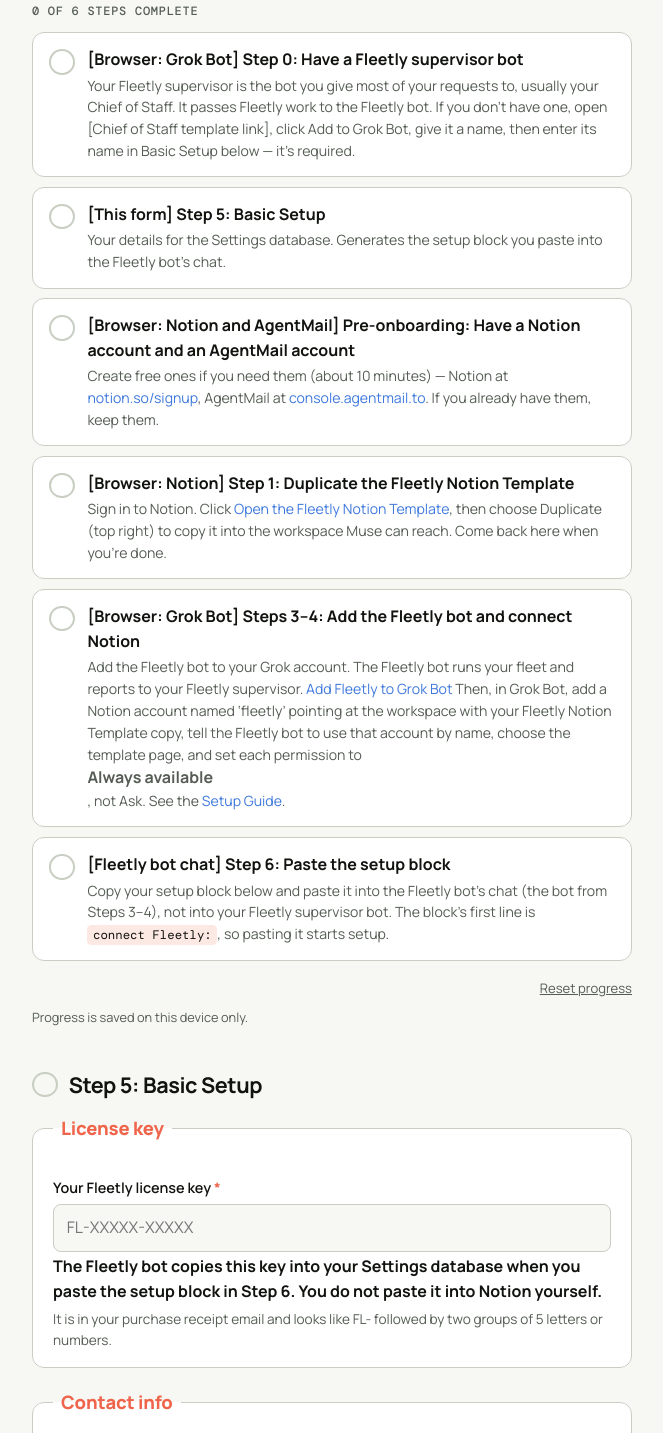
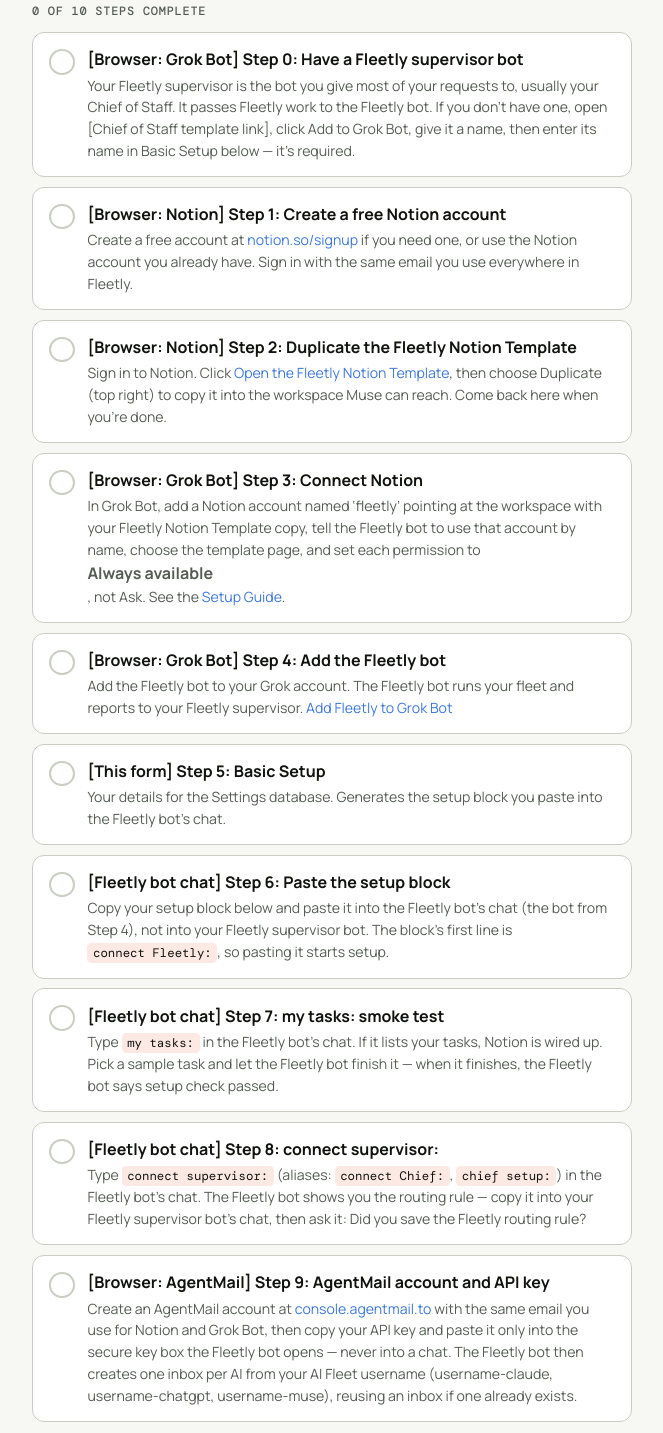
Before and after one commit to MIke24435/fleetly-site, a plain HTML site: page onboarding/index.html in a window 1280 px wide. Shown: the part 396-1829 px from the top of the page, without its empty margins (308-971 px from the left). Drawn offline with nearby package versions, Linux system fonts and the light colour scheme.

Commit message:
Onboarding form: audit fixes C (Task #154)
Checklist now follows Guide Steps 0-9 in order (Notion Step 3 before
Fleetly bot Step 4, duplicate renumbered Step 2, adds my tasks: smoke
test Step 7 and AgentMail Step 9); Part 2: one AI at a time, Claude,
ChatGPT, Muse; connect AI: is 4 steps and reuses the Step 9 inbox;
paste-instructions bullet added; Verified is the AI's last action
after my tasks:; single progress counter (0 of 10); Setup Guide link
now points to the Setup Checklist public URL; AgentMail link now
console.agentmail.to; chief setup: alias shown next to connect Chief:.

```diff
--- a/onboarding/index.html
+++ b/onboarding/index.html
@@ -177,13 +177,41 @@
   <section class="checklist" aria-label="Onboarding checklist">
     <h2>Your onboarding checklist</h2>
     <p class="sub2">Part 1 &mdash; set up your Fleetly bot (Grok Bot). Do these in order; step numbers match the Setup Guide. Your progress is saved automatically.</p>
-    <p class="progress-line" id="progress-line">0 of 6 steps complete</p>
+    <p class="progress-line" id="progress-line">0 of 10 steps complete</p>
     <ol class="steps">
       <li class="step" data-section="supervisor">
         <button type="button" class="step-check" aria-label="Mark Have a Fleetly supervisor complete"></button>
         <div class="step-body">
           <strong class="step-title">[Browser: Grok Bot] Step 0: Have a Fleetly supervisor bot</strong>
           <span class="desc">Your Fleetly supervisor is the bot you give most of your requests to, usually your Chief of Staff. It passes Fleetly work to the Fleetly bot. If you don't have one, open [Chief of Staff template link], click Add to Grok Bot, give it a name, then enter its name in Basic Setup below — it's required.</span>
+        </div>
+      </li>
+      <li class="step" data-section="notion-account">
+        <button type="button" class="step-check" aria-label="Mark Create a free Notion account complete"></button>
+        <div class="step-body">
+          <strong class="step-title">[Browser: Notion] Step 1: Create a free Notion account</strong>
+          <span class="desc">Create a free account at <a href="https://www.notion.so/signup" style="color:var(--blue);">notion.so/signup</a> if you need one, or use the Notion account you already have. Sign in with the same email you use everywhere in Fleetly.</span>
+        </div>
+      </li>
+      <li class="step" data-section="duplicate">
+        <button type="button" class="step-check" aria-label="Mark Duplicate Template complete"></button>
+        <div class="step-body">
+          <strong class="step-title">[Browser: Notion] Step 2: Duplicate the Fleetly Notion Template</strong>
+          <span class="desc">Sign in to Notion. Click <a href="https://template.fleetlybots.com" style="color:var(--blue);">Open the Fleetly Notion Template</a>, then choose Duplicate (top right) to copy it into the workspace Muse can reach. Come back here when you&rsquo;re done.</span>
+        </div>
+      </li>
+      <li class="step" data-section="connect-notion">
+        <button type="button" class="step-check" aria-label="Mark Connect Notion complete"></button>
+        <div class="step-body">
+          <strong class="step-title">[Browser: Grok Bot] Step 3: Connect Notion</strong>
+          <span class="desc">In Grok Bot, add a Notion account named &lsquo;fleetly&rsquo; pointing at the workspace with your Fleetly Notion Template copy, tell the Fleetly bot to use that account by name, choose the template page, and set each permission to <strong>Always available</strong>, not Ask. See the <a href="https://app.notion.com/p/41a5be5f195681e5bd6ad098f8c678a8" style="color:var(--blue);">Setup Guide</a>.</span>
+        </div>
+      </li>
+      <li class="step" data-section="bot">
+        <button type="button" class="step-check" aria-label="Mark Add Fleetly Bot complete"></button>
+        <div class="step-body">
+          <strong class="step-title">[Browser: Grok Bot] Step 4: Add the Fleetly bot</strong>
+          <span class="desc">Add the Fleetly bot to your Grok account. The Fleetly bot runs your fleet and reports to your Fleetly supervisor. <span id="grok-template-slot"></span></span>
         </div>
       </li>
       <li class="step" data-section="basic">
@@ -193,32 +221,32 @@
           <span class="desc">Your details for the Settings database. Generates the setup block you paste into the Fleetly bot&rsquo;s chat.</span>
         </div>
       </li>
-      <li class="step" data-section="accounts">
-        <button type="button" class="step-check" aria-label="Mark Have Notion and AgentMail accounts complete"></button>
-        <div class="step-body">
-          <strong class="step-title">[Browser: Notion and AgentMail] Pre-onboarding: Have a Notion account and an AgentMail account</strong>
-          <span class="desc">Create free ones if you need them (about 10 minutes) &mdash; Notion at <a href="https://www.notion.so/signup" style="color:var(--blue);">notion.so/signup</a>, AgentMail at <a href="https://console.agentmail.to" style="color:var(--blue);">console.agentmail.to</a>. If you already have them, keep them.</span>
-        </div>
-      </li>
-      <li class="step" data-section="duplicate">
-        <button type="button" class="step-check" aria-label="Mark Duplicate Template complete"></button>
-        <div class="step-body">
-          <strong class="step-title">[Browser: Notion] Step 1: Duplicate the Fleetly Notion Template</strong>
-          <span class="desc">Sign in to Notion. Click <a href="https://template.fleetlybots.com" style="color:var(--blue);">Open the Fleetly Notion Template</a>, then choose Duplicate (top right) to copy it into the workspace Muse can reach. Come back here when you&rsquo;re done.</span>
-        </div>
-      </li>
-      <li class="step" data-section="bot">
-        <button type="button" class="step-check" aria-label="Mark Add Fleetly Bot and Connect Notion complete"></button>
-        <div class="step-body">
-          <strong class="step-title">[Browser: Grok Bot] Steps 3&ndash;4: Add the Fleetly bot and connect Notion</strong>
-          <span class="desc">Add the Fleetly bot to your Grok account. The Fleetly bot runs your fleet and reports to your Fleetly supervisor. <span id="grok-template-slot"></span> Then, in Grok Bot, add a Notion account named &lsquo;fleetly&rsquo; pointing at the workspace with your Fleetly Notion Template copy, tell the Fleetly bot to use that account by name, choose the template page, and set each permission to <strong>Always available</strong>, not Ask. See the <a href="https://fleetlybots.com/setup" style="color:var(--blue);">Setup Guide</a>.</span>
-        </div>
-      </li>
       <li class="step" data-section="paste">
         <button type="button" class="step-check" aria-label="Mark Paste setup block complete"></button>
         <div class="step-body">
           <strong class="step-title">[Fleetly bot chat] Step 6: Paste the setup block</strong>
-          <span class="desc">Copy your setup block below and paste it into the Fleetly bot&rsquo;s chat (the bot from Steps 3&ndash;4), not into your Fleetly supervisor bot. The block&rsquo;s first line is <code>connect Fleetly:</code>, so pasting it starts setup.</span>
+          <span class="desc">Copy your setup block below and paste it into the Fleetly bot&rsquo;s chat (the bot from Step 4), not into your Fleetly supervisor bot. The block&rsquo;s first line is <code>connect Fleetly:</code>, so pasting it starts setup.</span>
+        </div>
+      </li>
+      <li class="step" data-section="smoke-test">
+        <button type="button" class="step-check" aria-label="Mark my tasks smoke test complete"></button>
+        <div class="step-body">
+          <strong class="step-title">[Fleetly bot chat] Step 7: my tasks: smoke test</strong>
+          <span class="desc">Type <code>my tasks:</code> in the Fleetly bot&rsquo;s chat. If it lists your tasks, Notion is wired up. Pick a sample task and let the Fleetly bot finish it — when it finishes, the Fleetly bot says setup check passed.</span>
+        </div>
+      </li>
+      <li class="step" data-section="connect-supervisor">
+        <button type="button" class="step-check" aria-label="Mark connect supervisor complete"></button>
+        <div class="step-body">
+          <strong class="step-title">[Fleetly bot chat] Step 8: connect supervisor:</strong>
+          <span class="desc">Type <code>connect supervisor:</code> (aliases: <code>connect Chief:</code>, <code>chief setup:</code>) in the Fleetly bot&rsquo;s chat. The Fleetly bot shows you the routing rule — copy it into your Fleetly supervisor bot&rsquo;s chat, then ask it: Did you save the Fleetly routing rule?</span>
+        </div>
+      </li>
+      <li class="step" data-section="agentmail">
+        <button type="button" class="step-check" aria-label="Mark AgentMail account and API key complete"></button>
+        <div class="step-body">
+          <strong class="step-title">[Browser: AgentMail] Step 9: AgentMail account and API key</strong>
+          <span class="desc">Create an AgentMail account at <a href="https://console.agentmail.to" style="color:var(--blue);">console.agentmail.to</a> with the same email you use for Notion and Grok Bot, then copy your API key and paste it only into the secure key box the Fleetly bot opens — never into a chat. The Fleetly bot then creates one inbox per AI from your AI Fleet username (username-claude, username-chatgpt, username-muse), reusing an inbox if one already exists.</span>
         </div>
       </li>
     </ol>
@@ -387,28 +415,28 @@
       <button class="copy-btn" id="copy-btn">Copy setup block</button>
       <pre id="setup-block"></pre>
     </div>
-    <p class="next">Paste this into the Fleetly bot&rsquo;s chat (the bot from Steps 3&ndash;4), not into your Fleetly supervisor bot. The Fleetly bot will fill in your Settings and AI Fleet databases.</p>
+    <p class="next">Paste this into the Fleetly bot&rsquo;s chat (the bot from Step 4), not into your Fleetly supervisor bot. The Fleetly bot will fill in your Settings and AI Fleet databases.</p>
   </div>
 
   <section class="what-next" aria-label="What happens next">
     <h2>What happens next</h2>
-<p class="progress-line" id="wn-progress">0 of 7 complete</p>
     <h3>Part 1 &mdash; Set up your Fleetly bot</h3>
     <ul style="list-style:none; margin:0; padding:0; display:grid; gap:.6rem;">
       <li><label><input type="checkbox" class="wn-check"> <strong>[Fleetly bot chat]</strong> <strong>Connect Fleetly:</strong> copy your setup block and paste it into the Fleetly bot&rsquo;s chat.</label></li>
       <li><label><input type="checkbox" class="wn-check"> <strong>[Fleetly bot chat]</strong> <strong>Smoke test:</strong> type <code>my tasks:</code> in the Fleetly bot&rsquo;s chat. If it lists your tasks, Notion is wired up. After your first sample task finishes, the Fleetly bot says setup check passed and tells you to run <code>connect AI:</code> for your first AI.</label></li>
-      <li><label><input type="checkbox" class="wn-check"> <strong>[Fleetly bot chat]</strong> <strong>Connect your Fleetly supervisor:</strong> type <code>connect supervisor:</code> (alias: <code>connect Chief:</code>) in the Fleetly bot&rsquo;s chat.</label></li>
+      <li><label><input type="checkbox" class="wn-check"> <strong>[Fleetly bot chat]</strong> <strong>Connect your Fleetly supervisor:</strong> type <code>connect supervisor:</code> (aliases: <code>connect Chief:</code>, <code>chief setup:</code>) in the Fleetly bot&rsquo;s chat.</label></li>
     </ul>
     <h3>Part 2 &mdash; Connecting your AI Fleet</h3>
-    <p>Repeat these steps for each AI &mdash; Claude, ChatGPT, or Muse. Start with one AI (about 30&ndash;40 minutes). Add the others later, about 10&ndash;15 minutes each. Full steps are in <a href="https://app.notion.com/p/41a5be5f195681e5bd6ad098f8c678a8">Part 2 of the Setup Checklist</a>. Not sure where a command goes? See <a href="https://app.notion.com/p/41a5be5f195681a7ad96cd7fa47ec91f">Where do I type this?</a></p>
-    <p><code>connect AI:</code> checks your connections in 5 steps: (1) check Notion connection, (2) check AgentMail connection, (3) create the AI&rsquo;s inbox, (4) test both, (5) mark Verified. It shows &ldquo;Step x of 5&rdquo; as it goes. It also gives you the Fleetly instructions to paste for that AI &mdash; see <a href="https://app.notion.com/p/41a5be5f195681eab8e1e63f15fa924e">Add Fleetly instructions</a>.</p>
+    <p>Connect one AI at a time, in this order: Claude first, then ChatGPT, then Muse. The first AI takes about 30&ndash;40 minutes; each later AI takes about 10&ndash;15 minutes. Full steps are in <a href="https://app.notion.com/p/41a5be5f195681e5bd6ad098f8c678a8">Part 2 of the Setup Checklist</a>. Not sure where a command goes? See <a href="https://app.notion.com/p/41a5be5f195681a7ad96cd7fa47ec91f">Where do I type this?</a></p>
+    <p><code>connect AI:</code> checks your connections in 4 steps: (1) check Notion connection, (2) check AgentMail connection, (3) reuse the AI&rsquo;s inbox — the Fleetly bot created it in Step 9, and creates one only if it is missing, (4) test both. It shows &ldquo;Step x of 4&rdquo; as it goes. It also gives you the Fleetly instructions to paste into that AI&rsquo;s settings &mdash; see <a href="https://app.notion.com/p/41a5be5f195681eab8e1e63f15fa924e">Add Fleetly instructions</a>.</p>
     <ul style="list-style:none; margin:0; padding:0; display:grid; gap:.6rem;">
       <li><label><input type="checkbox" class="wn-check"> <strong>[That AI&rsquo;s chat]</strong> Connect Notion and AgentMail using the <a href="https://app.notion.com/p/41a5be5f1956817aa632f83ead24df22">Connect Notion</a> and <a href="https://app.notion.com/p/41a5be5f1956819d830be0dc43a317d1">Connect AgentMail</a> help pages, and run each test inside that AI before leaving it.</label></li>
       <li><label><input type="checkbox" class="wn-check"> <strong>[Fleetly bot chat]</strong> Type <code>connect AI:</code>. <strong>Don&rsquo;t type this in the AI you just connected.</strong></label></li>
+      <li><label><input type="checkbox" class="wn-check"> <strong>[That AI&rsquo;s chat]</strong> <strong>Paste the Fleetly instructions:</strong> copy the instructions the Fleetly bot gives you after <code>connect AI:</code> and paste them into that AI&rsquo;s settings — see <a href="https://app.notion.com/p/41a5be5f195681eab8e1e63f15fa924e">Add Fleetly instructions</a>.</label></li>
       <li><label><input type="checkbox" class="wn-check"> <strong>[That AI&rsquo;s chat &mdash; new chat]</strong> Type <code>my tasks:</code> and pick the first task.</label></li>
+      <li><label><input type="checkbox" class="wn-check"> <strong>[That AI&rsquo;s chat]</strong> <strong>Verified:</strong> after the AI finishes its first task, it checks its own Verified box and replies &ldquo;Verified — [AI]&rdquo;. That is the last step — <code>connect AI:</code> does not mark Verified.</label></li>
       <li><label><input type="checkbox" class="wn-check"> <strong>[Fleetly bot chat]</strong> <strong>Start using your fleet:</strong> type <code>help:</code> in the Fleetly bot&rsquo;s chat.</label></li>
     </ul>
-    <p>Batch by app: connect all your AIs first (the first step above, for each AI), then run <code>connect AI:</code> in the Fleetly bot&rsquo;s chat for each AI back to back, then do the final <code>my tasks:</code> check in a new chat with each AI.</p>
     <p>Before you run <code>connect AI:</code>, connect each AI to Notion and AgentMail yourself using the help pages above. <code>connect AI:</code> only checks these connections; if one fails it stops and links the matching help page.</p>
     <p>You can add an AI any time later by typing <code>connect AI:</code> in the Fleetly bot&rsquo;s chat, without returning to this form.</p>
     <p class="support">Stuck? Email <a href="mailto:fleetlybots@gmail.com">fleetlybots@gmail.com</a> and we&rsquo;ll sort it out.</p>
@@ -419,13 +447,13 @@
 <ul class="doc-links">
       <li><a href="https://bot.fleetlybots.com">Add Fleetly to Grok Bot</a> &mdash; add the Fleetly bot to Grok Bot.</li>
       <li><a href="https://template.fleetlybots.com">Open the Fleetly Notion Template</a> &mdash; duplicate this into your Notion to get started.</li>
-      <li><a href="https://fleetlybots.com/setup">Setup Guide</a> &mdash; step-by-step help for every part of setup.</li>
+      <li><a href="https://app.notion.com/p/41a5be5f195681e5bd6ad098f8c678a8">Setup Guide</a> &mdash; step-by-step help for every part of setup (see the Setup Checklist).</li>
       <li><a href="https://app.notion.com/p/41a5be5f195681e5bd6ad098f8c678a8">Setup Checklist</a> &mdash; Pre-onboarding, Part 1, and Part 2 for each AI.</li>
       <li><a href="https://app.notion.com/p/41a5be5f195681a7ad96cd7fa47ec91f">Where do I type this?</a> &mdash; which app each command goes in.</li>
       <li><a href="https://app.notion.com/p/41a5be5f1956817aa632f83ead24df22">Connect Notion</a> &mdash; connect an AI to Notion.</li>
       <li><a href="https://app.notion.com/p/41a5be5f1956819d830be0dc43a317d1">Connect AgentMail</a> &mdash; connect an AI to AgentMail.</li>
       <li><strong>Fleet Help</strong> &mdash; quick start, every trigger, and common fixes, inside your duplicated Fleetly Notion Template.</li>
-      <li><a href="https://agentmail.to/docs/get-started/agent-signup">AgentMail sign-up</a> &mdash; email inboxes for your AIs.</li>
+      <li><a href="https://console.agentmail.to">AgentMail console</a> &mdash; email inboxes for your AIs.</li>
       <li><a href="https://x.ai">Grok Bot</a> &mdash; where the Fleetly bot lives.</li>
       <li><a href="https://notion.so">Notion</a> &mdash; where your fleet&rsquo;s workspace lives.</li>
       <li><a href="https://fleetlybots.com/privacy">Privacy</a></li>
@@ -473,7 +501,7 @@
 
   /* ---- Checklist progress (localStorage, per-device) ---- */
   var LS_KEY = 'fleetly-onboarding-progress-v2';
-  var COMPLETABLE = ['supervisor', 'accounts', 'duplicate', 'bot', 'basic', 'paste'];
+  var COMPLETABLE = ['supervisor', 'notion-account', 'duplicate', 'connect-notion', 'bot', 'basic', 'paste', 'smoke-test', 'connect-supervisor', 'agentmail'];
   function loadProgress() {
     try { return JSON.parse(localStorage.getItem(LS_KEY)) || {}; }
     catch (e) { return {}; }
@@ -749,15 +777,6 @@
       document.body.removeChild(ta); done();
     }
   });
-  var wnChecks = document.querySelectorAll('.wn-check');
-  var wnLine = document.getElementById('wn-progress');
-  function renderWn() {
-    var n = 0;
-    wnChecks.forEach(function (c) { if (c.checked) n++; });
-    if (wnLine) wnLine.textContent = n + ' of ' + wnChecks.length + ' complete';
-  }
-  wnChecks.forEach(function (c) { c.addEventListener('change', renderWn); });
-  renderWn();
 })();
 </script>
 </body>
```
